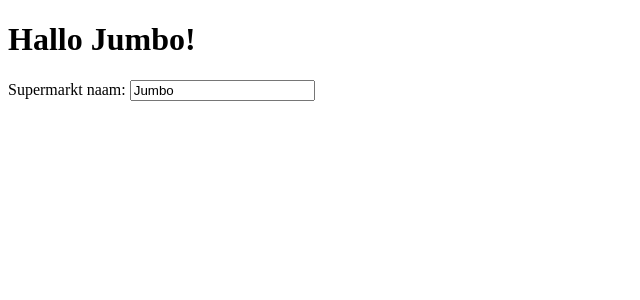
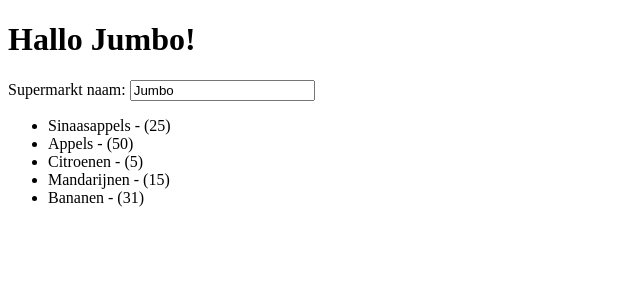
Before and after one commit to incentro/angular-training, an Angular app: page / in a window 1280 px wide. Shown: the top 300 px of the page, without its empty margins (0-640 px from the left). Built offline with nearby package versions, Linux system fonts and the light colour scheme.

Commit message:
Start opdracht 3

```diff
--- a/src/app/app.component.html
+++ b/src/app/app.component.html
@@ -3,3 +3,7 @@
 </h1>
 
 Supermarkt naam: <input type="text" [(ngModel)]="supermarketName" placeholder="Voer een naam in" />
+
+<ul>
+  <li *ngFor="let product of products">{{product.name}} - ({{product.quantity}})</li>
+</ul>
--- a/src/app/app.component.ts
+++ b/src/app/app.component.ts
@@ -7,8 +7,17 @@
 })
 export class AppComponent {
   supermarketName: string;
+  products: any;
 
   constructor(){
     this.supermarketName = 'Jumbo';
+
+    this.products = [
+        {name: 'Sinaasappels', quantity: 25},
+        {name: 'Appels', quantity: 50},
+        {name: 'Citroenen', quantity: 5},
+        {name: 'Mandarijnen', quantity: 15},
+        {name: 'Bananen', quantity: 31}
+    ]
   }
 }
```
